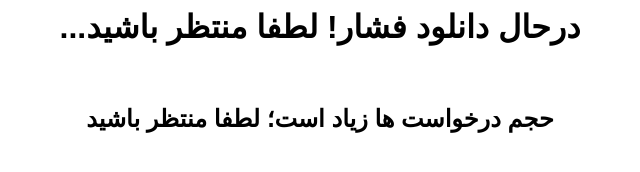
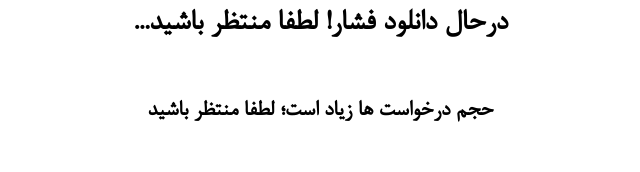
Before and after one commit to cdn04/feshar, a plain HTML site: page index.html in a window 1280 px wide. Shown: the whole page, without its empty margins (320-960 px from the left). Drawn offline with Linux system fonts and the light colour scheme; files whose address does not match are found by name.

Commit message:
Update index.html

```diff
--- a/index.html
+++ b/index.html
@@ -17,8 +17,15 @@
   </head>
   <body>
         <style>
+          @font-face {
+font-family: "Nazanin";
+src: url("fonts/BNazanin.eot") format('opentype'),
+src: url("fonts/BNazanin.woff") format("woff"),
+url("fonts/BNazanin.otf") format('truetype'),
+}
+
       .main {
-        font-family: 'Tajawal', sans-serif;
+        font-family: 'Nazanin', sans-serif;
       }
     </style>
     <center><h1 class="main">درحال دانلود فشار! لطفا منتظر باشید...</h1></center>
```
